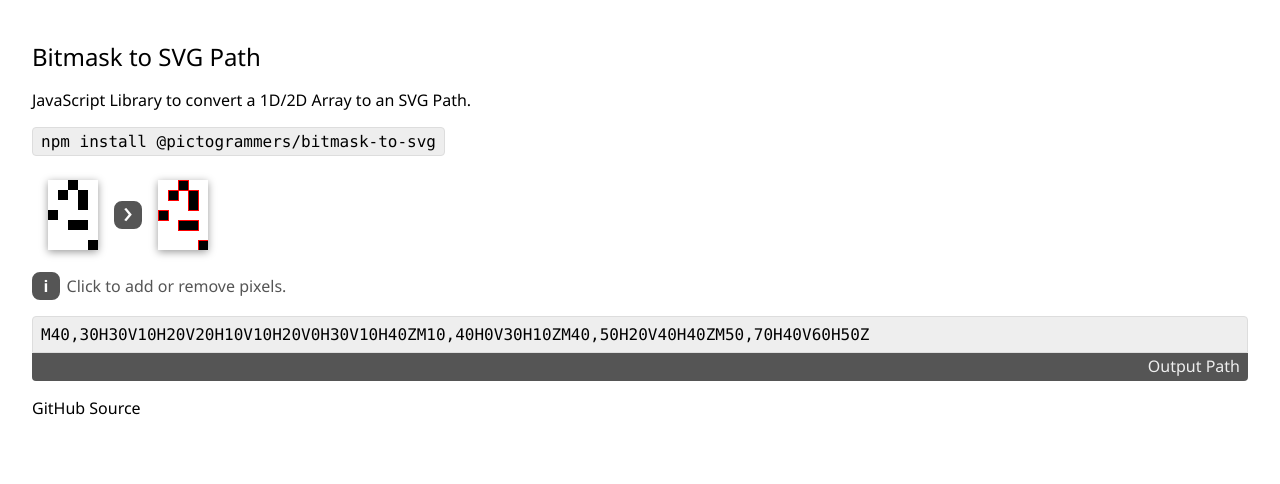
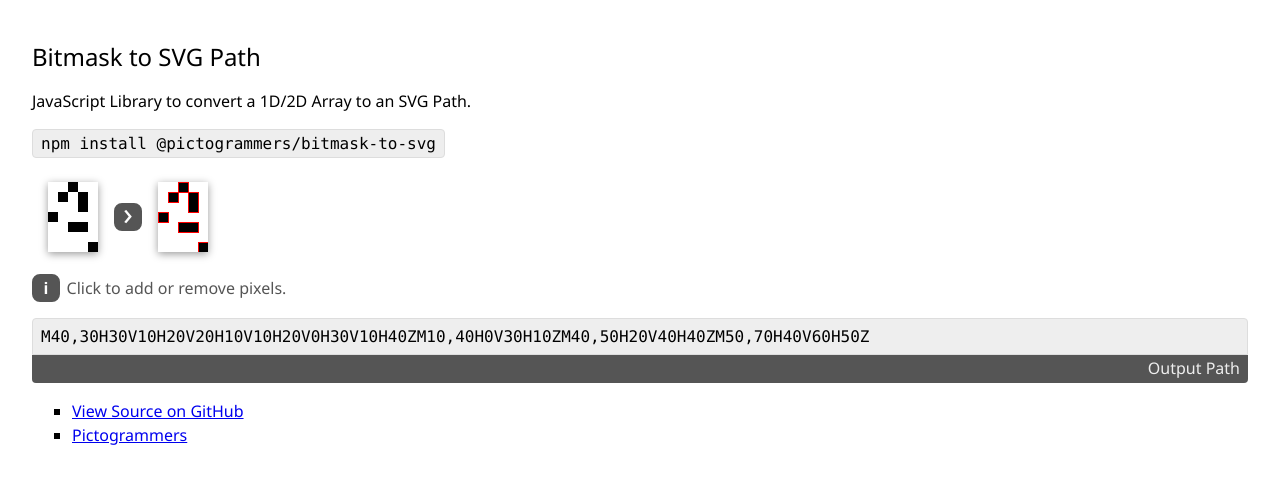
Before and after one commit to Pictogrammers/bitmask-to-svg, a website with bundled scripts: page demo/index.html in a window 1280 px wide. Built offline with nearby package versions, Linux system fonts and the light colour scheme.

Commit message:
progress

```diff
--- a/demo/index.html
+++ b/demo/index.html
@@ -19,6 +19,9 @@
         h1 {
             font-weight: normal;
             font-size: 1.5rem;
+        }
+        p {
+            line-height: 1.5rem;
         }
         .demo {
             display: flex;
@@ -91,6 +94,10 @@
             color: #EEE;
             text-align: right;
         }
+        ul {
+            line-height: 1.5rem;
+            list-style: square;
+        }
     </style>
 </head>
 
@@ -121,9 +128,10 @@
         <code data-path></code>
         <span>Output Path</span>
     </div>
-    <div>
-        GitHub Source
-    </div>
+    <ul>
+        <li><a href="https://github.com/Pictogrammers/bitmask-to-svg">View Source on GitHub</a></li>
+        <li><a href="https://pictogrammers.com">Pictogrammers</a></li>
+    </ul>
 </body>
 
 </html>
--- a/package.json
+++ b/package.json
@@ -7,7 +7,7 @@
   "scripts": {
     "build": "npm run build:lib && npm run build:demo",
     "build:lib": "tsc --project tsconfig.json",
-    "build:demo": "tsc --project tsconfig.demo.json && copyfiles -f src/index.html demo",
+    "build:demo": "tsc --project tsconfig.demo.json && copyfiles -f src/favicon.svg src/index.html demo",
     "start": "npm run build:demo && http-server demo -p 3000",
     "test": "echo \"Error: no test specified\" && exit 1"
   },
```
Also changed, not shown: src/index.html (+5 -1 lines), demo/favicon.svg (added), src/favicon.svg (added).
